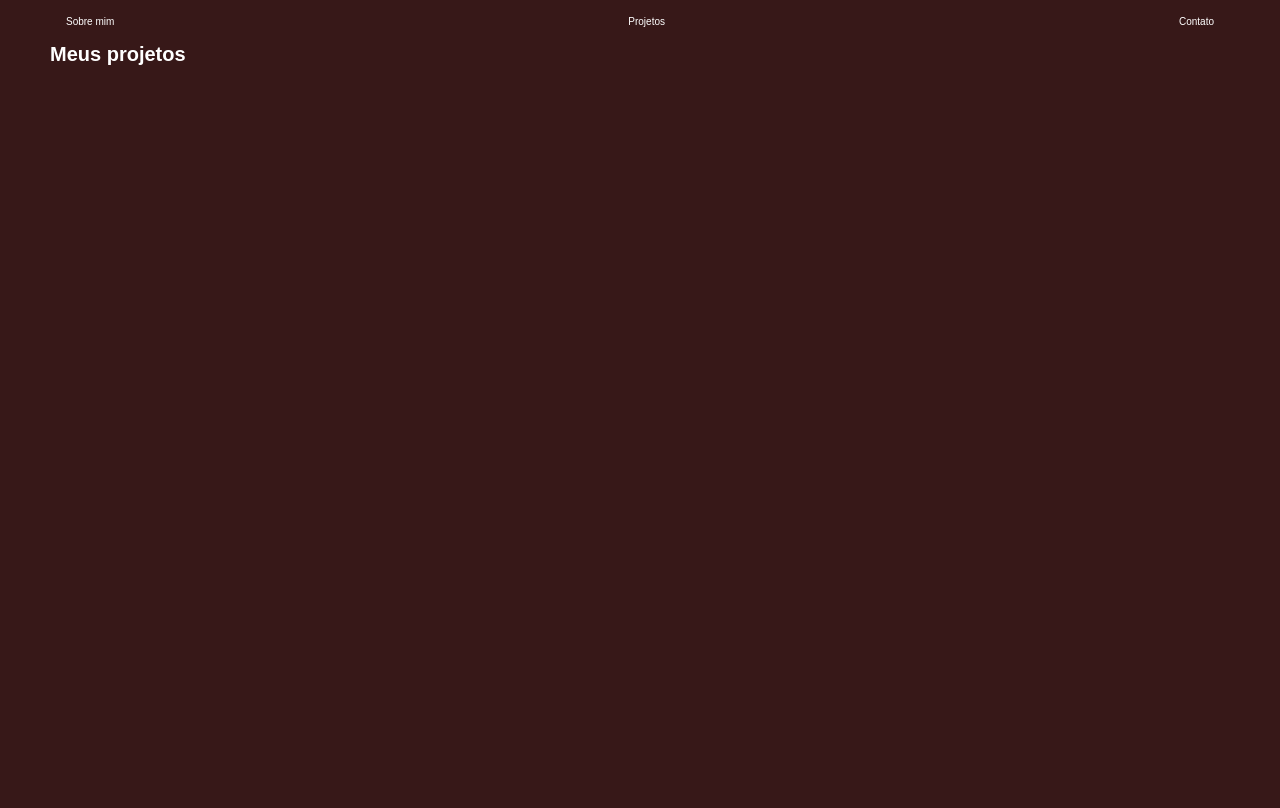
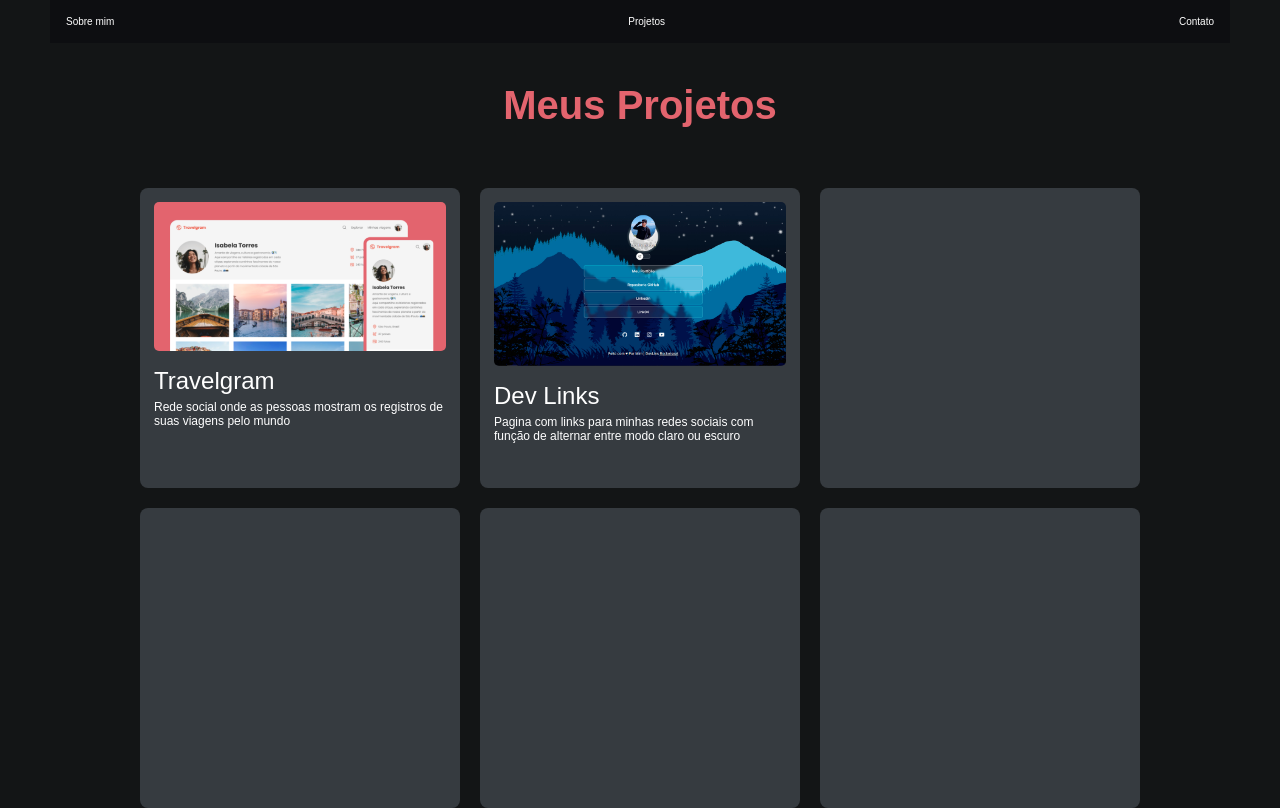
Before and after one commit to Celso-Fernandes-ON/SI-P1-TecFront, a plain HTML site: page view/projects.html in a window 1280 px wide. Drawn offline with Linux system fonts and the light colour scheme.

Commit message:
pagina projects estrutura iniciada

```diff
--- a/css/index.css
+++ b/css/index.css
@@ -1,6 +1,5 @@
 @import url(./projects.css);
 @import url(./contatos.css);
-@import url(./projects.css);
 *{
     margin: 0;
     padding: 0;
@@ -8,10 +7,18 @@
 }
 :root{
     font-size: 62.5%;
+    --bg-card :#363B40;
+    --input-base: #1C1F21;
+    --bg-color: #131516;
+    --shape-body: #212427;
+    --border: #869198;
+    --gray-400: #292C34;
+    --bg-nav: #0D0E11;
+
 }
 body{
     color: white;
-    background-color: rgb(55, 24, 24);
+    background-color: var(--bg-color);
     font-family: Arial, Helvetica, sans-serif;
 }
 ul{
@@ -21,10 +28,18 @@ ul{
     align-items: center;
     padding: 16px;
 }
+nav, footer{
+    background-color: var(--bg-nav);
+}
 .container{
     display: flex;
     flex-direction: column;
     padding-inline: 12rem;
+}
+.titulo{
+    font-size: 4rem;
+    text-align: center;
+    color: #E3646E;
 }
 a{
     color: white;
--- a/css/projects.css
+++ b/css/projects.css
@@ -1,7 +1,40 @@
 main{
+}
+header{
+    margin-block: 4rem 6rem;
+}
+.projects{
+    padding-inline: 4rem;
+    display: grid;
+    grid-template-columns: repeat(3, 1fr);
+    max-width: max-content;
+    gap: 2rem;
+}
+.card-project{
+    border-radius: .8rem;
+    background-color: var(--bg-card);
+    padding: 1.2rem;
+    max-width: 50rem;
+    height: 30rem;
+    border: 2px solid transparent;
+    outline: var(--border) 1px;
+    img{
+        border-radius: .5rem;
+        margin-bottom: 1.4rem;
+        width: 100%;
+    }
+    &:hover{
+        border: 2px solid var(--border);
 
+    }
 }
-.projets{
-    display: flex;
-
+.card-text{
+    display: grid;
+    gap: .5rem;
+    span{
+        font-size: 2.4rem;
+    }
+    p{
+        font-size: 1.2rem;
+    }
 }
--- a/view/projects.html
+++ b/view/projects.html
@@ -22,15 +22,22 @@
             </ul>
         </nav>
         <header>
-            <h1>Meus projetos</h1>
+            <h1 class="titulo">Meus Projetos</h1>
         </header>
-        <main>
+        <main class="container">
             <div class="projects">
                 <div class="card-project">
-                    <img src="" alt="">
+                    <img src="../img/Thumbnail_Project-01.png" alt="">
                     <div class="card-text">
-                        <span></span>
-                        <p></p>
+                        <span>Travelgram</span>
+                        <p>Rede social onde as pessoas mostram os registros de suas viagens pelo mundo</p>
+                    </div>
+                </div>
+                <div class="card-project">
+                    <img src="../img/Thumbnail_Project-02.jpg" alt="">
+                    <div class="card-text">
+                        <span>Dev Links</span>
+                        <p>Pagina com links para minhas redes sociais com função de alternar entre modo claro ou escuro</p>
                     </div>
                 </div>
                 <div class="card-project">
```
Also changed, not shown: index.html (+2 -2 lines), img/Thumbnail_Project-01.png (added), img/Thumbnail_Project-02.jpg (added).
